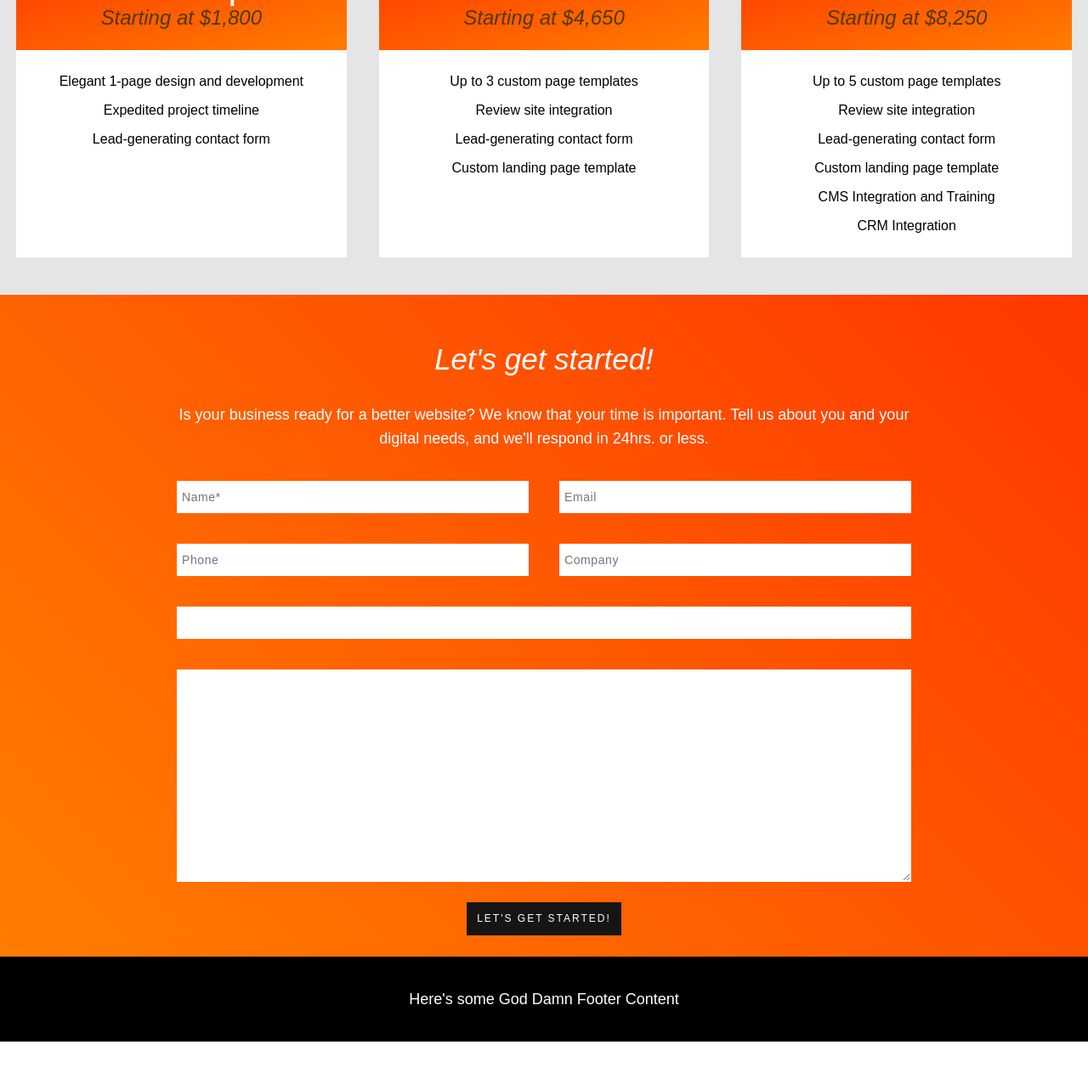
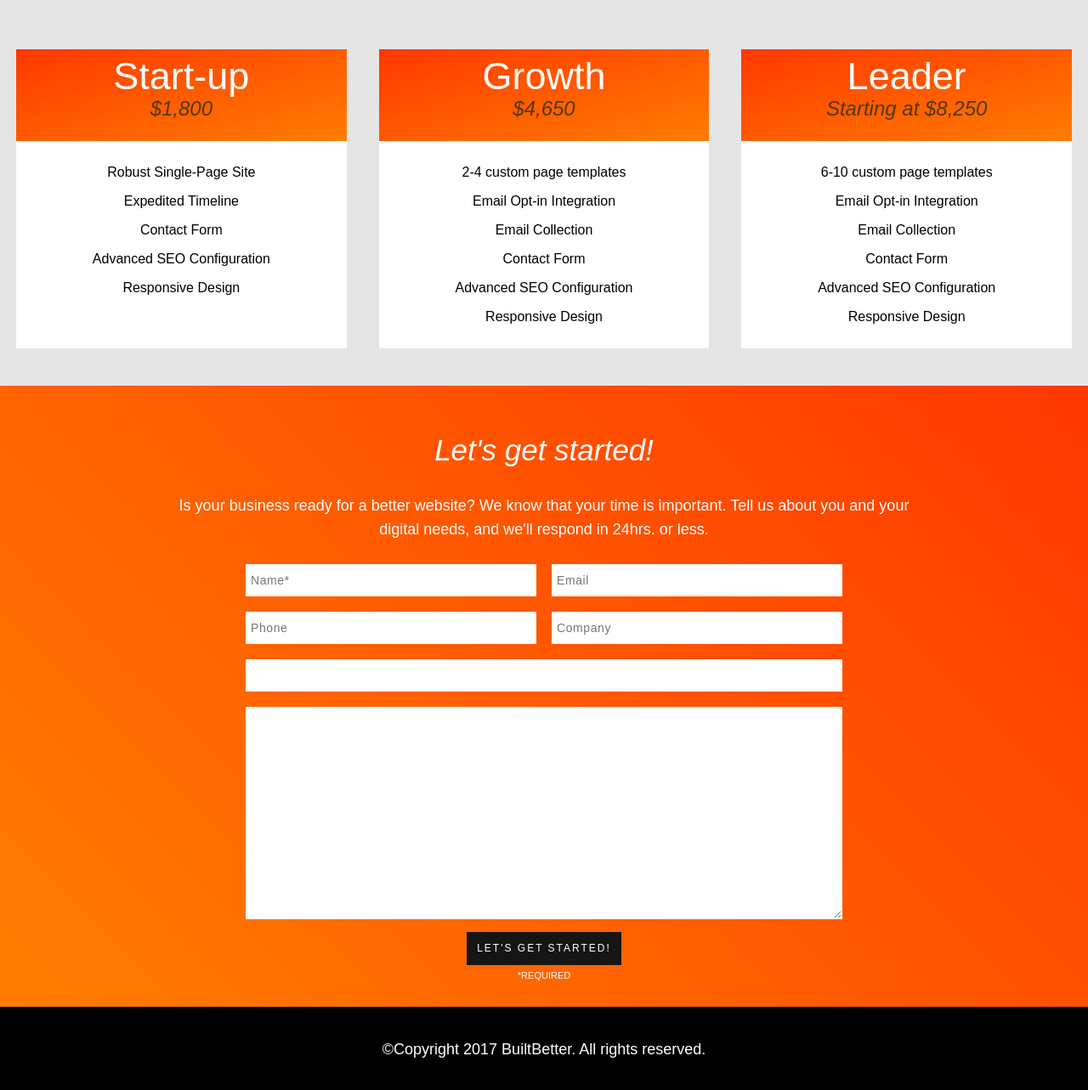
Before and after one commit to joelsalisbury/bb, a website: page index.html in a window 1280 px wide. Shown: the part 1061-2344 px from the top of the page at 85% size. Before the commit the page ends 2287 px from the top, so only its background shows below. Drawn offline with Linux system fonts and the light colour scheme.

Commit message:
almost done sprint one

```diff
--- a/index.html
+++ b/index.html
@@ -24,9 +24,8 @@
 		<nav class="nav__main">
 			<div class="wrapper">
 				<ul class="nav__list">
-					<li class="nav__item"><a href="#" class="nav__link">About</a></li>
-					<li class="nav__item"><a href="#" class="nav__link">Packages</a></li>
-					<li class="nav__item"><a href="#" class="nav__link">Contact</a></li>
+					<li class="nav__item"><a href="#packages" class="nav__link">Packages</a></li>
+					<li class="nav__item"><a href="#contact" class="nav__link">Contact</a></li>
 				</ul>
 			</div>
 		</nav>
@@ -45,7 +44,7 @@
 
 			<div class="lede-col clearfix">
 				<div class="u-floatRight">
-					<h1><small>Better Websites.</small><br>Better Small Businesses.</h1>
+					<h1><em>Better Websites.</em><br>Better Small Businesses.</h1>
 					<p>Affordable small business website design and development completely customized to your business needs.</p>
 					<a href="#" class="button button--orange">See Pricing</a>
 				</div>
@@ -60,7 +59,7 @@
 		</div>
 	</div>
 
-	<section class="section packages clearfix">
+	<section id="packages" class="section packages clearfix">
 		<div class="wrapper">
 			<div class="head-wrap column-12 u-textCenter">
 				<h1 class="gray-header">Website Packages</h1>
@@ -71,13 +70,15 @@
 				<div class="card">
 					<div class="card__top">
 						<h2>Start-up</h2>
-						<span class="card__top__price">Starting at $1,800</span>
+						<span class="card__top__price">$1,800</span>
 					</div>
 					<div class="card__body">
 						<ul class="package__features">
-							<li>Elegant 1-page design and development</li>
-							<li>Expedited project timeline</li>
-							<li>Lead-generating contact form</li>
+							<li>Robust Single-Page Site</li>
+							<li>Expedited Timeline</li>
+							<li>Contact Form</li>
+							<li>Advanced SEO Configuration</li>
+							<li>Responsive Design</li>
 
 						</ul>
 					</div>
@@ -88,14 +89,16 @@
 				<div class="card">
 					<div class="card__top">
 						<h2>Growth</h2>
-						<span class="card__top__price">Starting at $4,650</span>
+						<span class="card__top__price">$4,650</span>
 					</div>
 					<div class="card__body">
 						<ul class="package__features">
-							<li>Up to 3 custom page templates</li>
-							<li>Review site integration</li>
-							<li>Lead-generating contact form</li>
-							<li>Custom landing page template</li>
+							<li>2-4 custom page templates</li>
+							<li>Email Opt-in Integration</li>
+							<li>Email Collection</li>
+							<li>Contact Form</li>
+							<li>Advanced SEO Configuration</li>
+							<li>Responsive Design</li>
 
 						</ul>
 					</div>
@@ -113,12 +116,12 @@
 					</div>
 					<div class="card__body">
 						<ul class="package__features">
-							<li>Up to 5 custom page templates</li>
-							<li>Review site integration</li>
-							<li>Lead-generating contact form</li>
-							<li>Custom landing page template</li>
-							<li>CMS Integration and Training</li>
-							<li>CRM Integration</li>
+							<li>6-10 custom page templates</li>
+							<li>Email Opt-in Integration</li>
+							<li>Email Collection</li>
+							<li>Contact Form</li>
+							<li>Advanced SEO Configuration</li>
+							<li>Responsive Design</li>
 						</ul>
 					</div>
 				</div>
@@ -127,7 +130,7 @@
 		</div>
 	</section>
 
-	<section class="section contact clearfix">
+	<section id="contact" class="section contact clearfix">
 
 
 			<div class="wrapper-narrow u-textCenter">
@@ -135,22 +138,19 @@
 				<p>Is your business ready for a better website? We know that your time is important. Tell us about you and your digital needs, and we'll respond in 24hrs. or less.</p>
 			</div>
 
-			<div class="wrapper-narrow clearfix">
+			<div class="wrapper-super-narrow clearfix">
 			<form action="#">
-				<div class="column-6"><input placeholder="Name*" class="input-text input-single-line" type="text"></div>
-				<div class="column-6"><input placeholder="Email" class="input-text input-single-line" type="text"></div>
-				<div class="column-6"><input placeholder="Phone" class="input-text input-single-line" type="text"></div>
-				<div class="column-6"><input placeholder="Company" class="input-text input-single-line" type="text"></div>
-				<div class="column-12"><select class="input-single-line"></select></div>
-				<div class="column-12"><textarea class="input-text"></textarea></div>
-				<div class="u-textCenter"><button class="button button--black">Let's Get Started!</button></div>
+				<div class="column-6 input-wrap"><input placeholder="Name*" class="input-text input-single-line" type="text"></div>
+				<div class="column-6 input-wrap"><input placeholder="Email" class="input-text input-single-line" type="text"></div>
+				<div class="column-6 input-wrap"><input placeholder="Phone" class="input-text input-single-line" type="text"></div>
+				<div class="column-6 input-wrap"><input placeholder="Company" class="input-text input-single-line" type="text"></div>
+				<div class="column-12 input-wrap"><select class="input-single-line"></select></div>
+				<div class="column-12 input-wrap"><textarea class="input-text"></textarea></div>
+				<div class="u-textCenter"><button class="button button--black">Let's Get Started!</button>
+				<span class="required">*REQUIRED</span>
+				</div>
 			</form>
 			</div>
-
-
-
-
-
 
 	</section>
 
@@ -159,7 +159,7 @@
 <footer class="footer__main">
 	<div class="wrapper">
 		<div class="column-12">
-			<p>Here's some God Damn Footer Content</p>
+			<p>&copy;Copyright 2017 BuiltBetter. All rights reserved.</p>
 		</div>
 	</div>
 </footer>
--- a/src/scss/base/_global.scss
+++ b/src/scss/base/_global.scss
@@ -12,6 +12,13 @@ html, body {
 
 * {
 	box-sizing:inherit;
+}
+
+.required {
+	font-size: 11px;
+    color: #fff;
+    display: block;
+    font-weight: 500;
 }
 
 strong {
@@ -75,7 +82,7 @@ p {
 
 .nav__item {
 	list-style:none;
-	line-height:60px;
+	line-height:57px;
 }
 
 .nav__link {
@@ -97,6 +104,10 @@ p {
 	&.reverse {
 		background-image:url("../img/hamburger-reverse.png");
 	}
+}
+
+.hero {
+	height:75vh;
 }
 
 .button {
@@ -285,6 +296,10 @@ line-height: 55px;
 	height:38px;
 }
 
+.input-wrap {
+	padding:0.5em!important;
+}
+
 textarea {
 	height:250px;
 }
--- a/src/scss/base/_utilities.scss
+++ b/src/scss/base/_utilities.scss
@@ -23,6 +23,11 @@
 
 .wrapper-narrow {
     max-width:50em;
+    margin:0 auto;
+}
+
+.wrapper-super-narrow {
+    width:40em;
     margin:0 auto;
 }
 
--- a/src/scss/screens/_desktop.scss
+++ b/src/scss/screens/_desktop.scss
@@ -20,6 +20,6 @@ h1 {
 }
 
 .nav-holder {
-	max-width:95em;
+	//max-width:95em;
 	margin:0 auto;
 }
--- a/src/scss/screens/_tablet.scss
+++ b/src/scss/screens/_tablet.scss
@@ -35,4 +35,9 @@
 	color: $medGray;
 	font-style:normal;
 	text-decoration:none;
+	display:inline-block;
 }
+
+.hero {
+	min-height:600px;
+}
```
Also changed, not shown: dist/css/app.css, dist/css/app.min.css.
